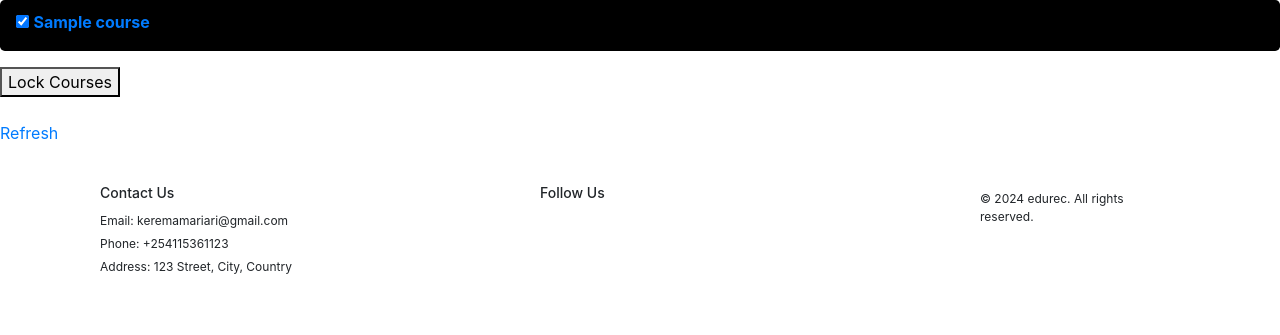
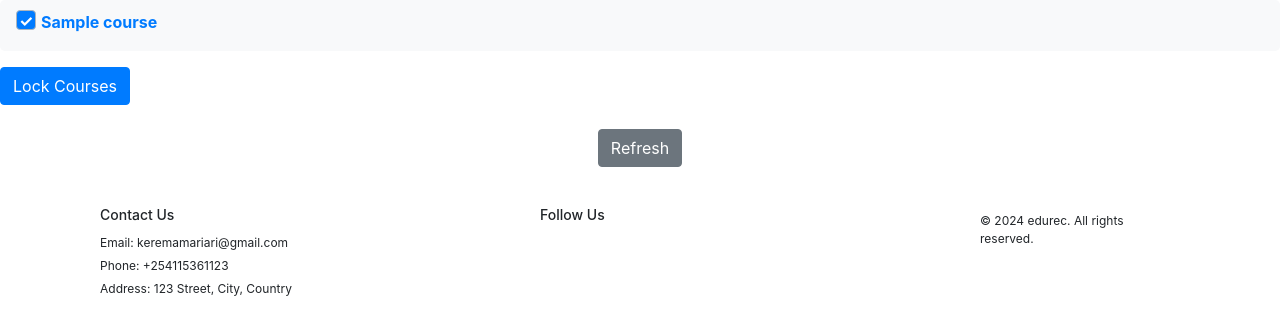
Before and after one commit to BrMaro/CareerRecommendationEngine, a Django app: page /recommendations/ in a window 1280 px wide. Shown: the part 52-387 px from the top of the page. Run offline with Django 5.2, Linux system fonts and the light colour scheme; a user stored in the database is signed in; tables that the repository leaves empty hold one stand-in row (values such as "Sample post").

Commit message:
styling recommendations page

```diff
--- a/mysite/register/templates/register/recommendations.html
+++ b/mysite/register/templates/register/recommendations.html
@@ -11,10 +11,10 @@
   }
 
   li {
-      background-color: #000000;
+    background-color: #f8f9fa; /* Match Bootstrap card background */
     padding: 0.6rem 1rem;
     border-radius: 0.3rem;
-      color: white; /* Changed text color to black */
+    color: #000; /* Match Bootstrap card text color */
     margin-bottom: 0.7rem;
     opacity: 0;
   }
@@ -28,8 +28,44 @@
   }
 
   label {
-      color: white; /* Changed label color to white */
-      font-weight: bold; /* Made label text bold */
+    cursor: pointer;
+    font-weight: bold;
+  }
+
+  input[type="checkbox"] {
+    display: none;
+  }
+
+  input[type="checkbox"] + label {
+    position: relative;
+    padding-left: 25px;
+  }
+
+  input[type="checkbox"] + label:before {
+    content: "";
+    position: absolute;
+    left: 0;
+    top: 0;
+    width: 20px;
+    height: 20px;
+    border: 1px solid #adb5bd; /* Match Bootstrap card text color */
+    background-color: #fff;
+    border-radius: 4px;
+  }
+
+  input[type="checkbox"]:checked + label:before {
+    content: "\2713";
+    position: absolute;
+    left: 0;
+    top: 0;
+    width: 20px;
+    height: 20px;
+    border: 1px solid #adb5bd; /* Match Bootstrap card text color */
+    background-color: #007bff; /* Match Bootstrap primary color */
+    color: #fff;
+    border-radius: 4px;
+    text-align: center;
+    line-height: 20px;
   }
 
   @keyframes fadeIn {
@@ -43,10 +79,8 @@
       transform: translateY(0);
     }
   }
+</style>
 
-
-
-  </style>
 <form method="post">
   {% csrf_token %}
   <ul class="show"> <!-- Added 'show' class here -->
@@ -57,11 +91,13 @@
     </li>
     {% endfor %}
   </ul>
-  <button type="submit">Lock Courses</button>
+  <button type="submit" class="btn btn-primary">Lock Courses</button>
 </form>
 
 <br>
-<a href="{% url 'update_recommendations' %}">Refresh</a>
 
+<div class="text-center"> <!-- Centered link wrapper -->
+  <a href="{% url 'update_recommendations' %}" class="btn btn-secondary">Refresh</a>
+</div>
 
 {% endblock %}
```
Lines whose indentation alone changed are shown as unchanged.
